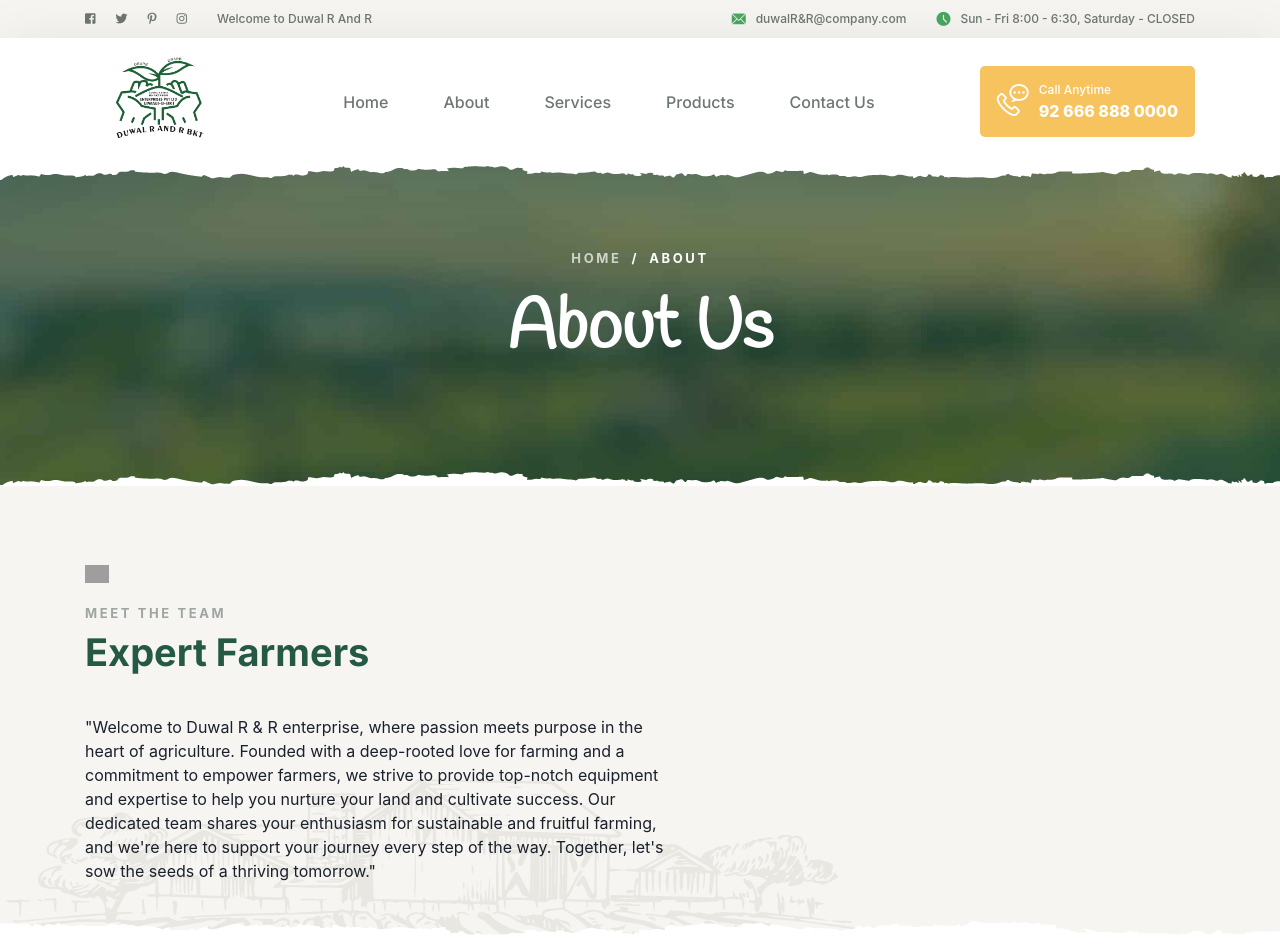
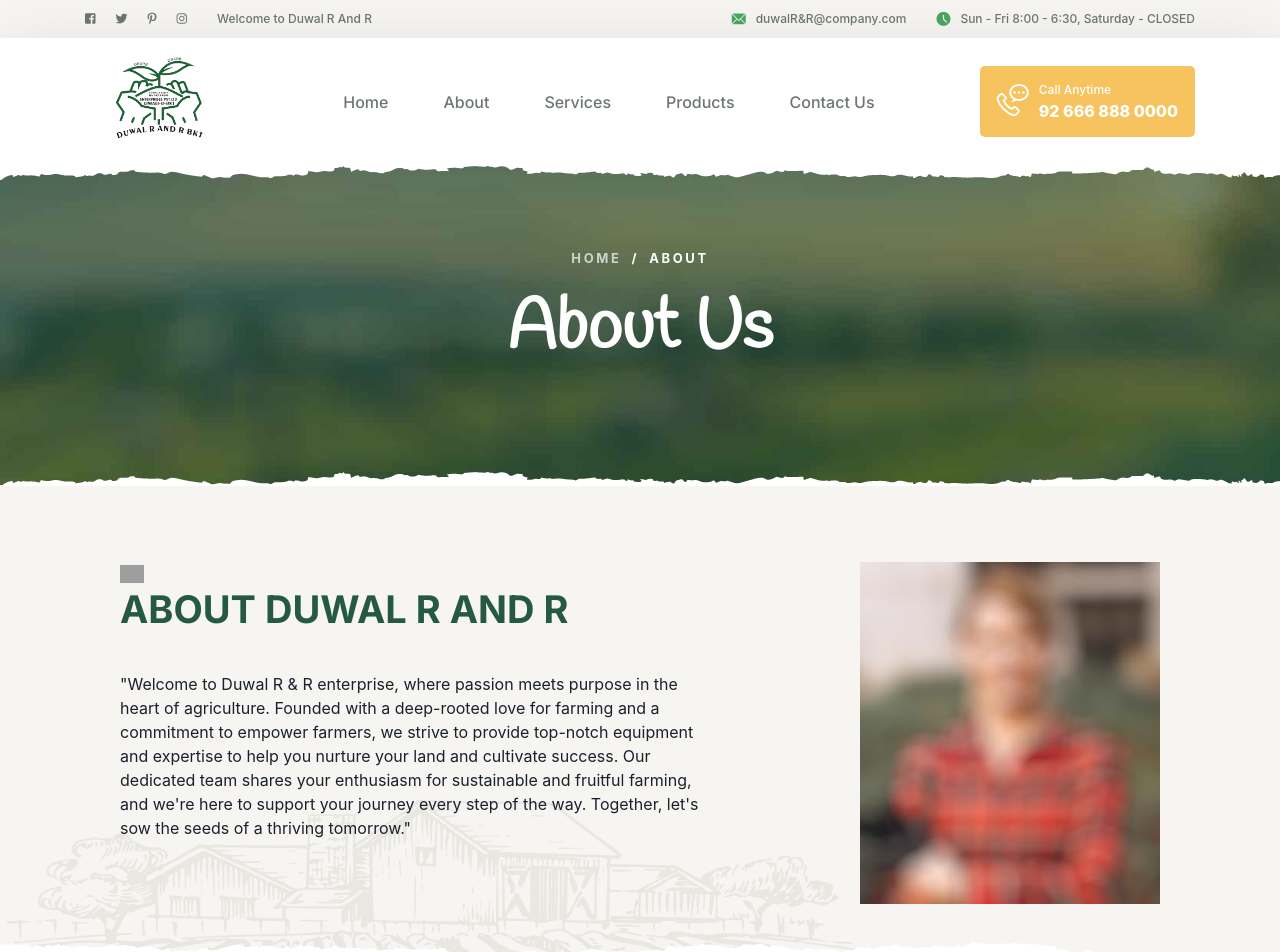
Before and after one commit to roshikDuwal/agriculture, a React (Vite) app: page /about in a window 1280 px wide. Shown: the top 952 px of the page. Built offline with nearby package versions, Linux system fonts and the light colour scheme; grey boxes are pictures that could not be loaded.

Commit message:
image update

```diff
--- a/src/components/ServiceList.jsx
+++ b/src/components/ServiceList.jsx
@@ -11,7 +11,7 @@ import React from "react";
 import ServiceImage1 from "../../assets/images/services/service-2-1.jpg"
 import ServiceImage2 from "../../assets/images/services/service-2-1.jpg"
 
-const ServiceList = () => {
+const   ServiceList = () => {
   return (
     <>
       <section className="service-two">
--- a/src/css/video.scss
+++ b/src/css/video.scss
@@ -120,6 +120,7 @@
     padding: 2px;
     height: 70%;
    width: 100% !important;
+   text-align: center;
 
   }
   .section5 > .content .tagline {
@@ -127,14 +128,12 @@
   }
 
   .section5 > .content h2 {
-    font-size: 1.5rem !important; /* Adjust the font size for smaller screens */
+    font-size: 2.5rem !important; /* Adjust the font size for smaller screens */
     margin-top: 1px !important;
   }
 
   .section5 > .content p {
-    font-size: 8px !important; /* Adjust the font size for smaller screens */
-    line-height: 1 !important; /* Improve readability with increased line height */
-    padding-bottom: 2px !important;
+    display: none !important;
   }
 
   .section5 > .content .thm-btn {
--- a/src/pages/About.jsx
+++ b/src/pages/About.jsx
@@ -1,6 +1,7 @@
 import React, { useEffect } from "react";
 import Testimonial from "../components/Testimonial";
 import { Link } from "react-router-dom";
+import AboutImage from "../../assets/images/team/team-1-1.jpg"
 
 const myStyle = {
   backgroundImage: "url('assets/images/backgrounds/page-header-bg-1-1.jpg')",
@@ -42,14 +43,14 @@ const About = () => {
           className="team-one__bg"
         />
 
-        <div className="container">
+        <div className="container" style={{display:"flex",justifyContent:"space-around",flexWrap:"wrap",gap:"5rem"}}>
           <div className="row">
-            <div className="col-md-12 col-lg-12 col-xl-9">
+            <div className="col-md-12 col-lg-12 col-xl-12">
               <div className="team-one__content">
                 <div className="block-title">
                   <div className="block-title__image"></div>
-                  <p>meet the team</p>
-                  <h3>Expert Farmers</h3>
+
+                  <h3>ABOUT DUWAL R AND R</h3>
                 </div>
                 <div className="team-one__summery">
                   <p>
@@ -59,7 +60,13 @@ const About = () => {
 
 
               </div>
+              <div>
+
+              </div>
             </div>
+          </div>
+          <div>
+          <img src={AboutImage} alt="Jessica Brown"/>
           </div>
         </div>
       </section>
--- a/src/pages/Home.jsx
+++ b/src/pages/Home.jsx
@@ -321,9 +321,7 @@ const Home = () => {
         </div>
       </section>
 
-      <a href="#" data-target="html" className="scroll-to-target scroll-to-top">
-        <i className="fa fa-angle-up"></i>
-      </a>
+
     </>
   );
 };
```
